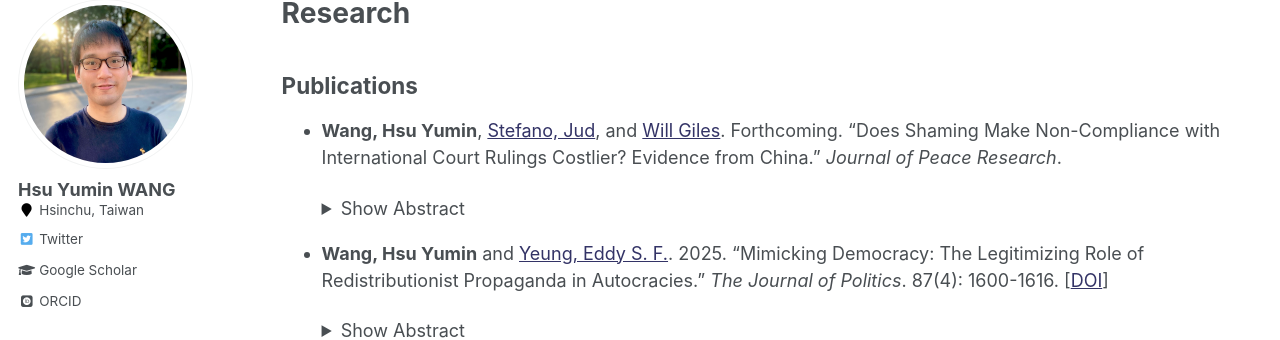
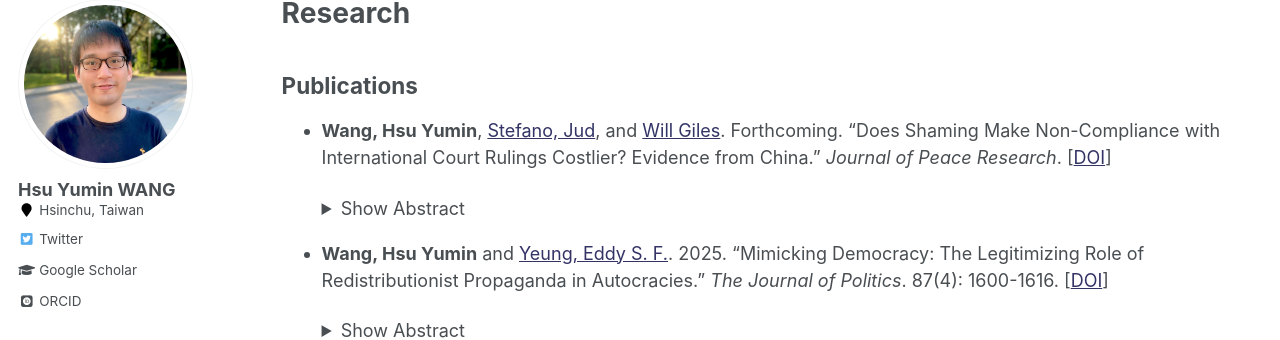
Before and after one commit to hsuyumin/hsuyumin.github.io, a Jekyll site: the page built from _pages/publications.md, in a window 1280 px wide and 900 px high. Shown: the part 119-459 px from the top of the window. Built offline with Jekyll 4.4.1, drawn with Linux system fonts in a browser that asks for light colours; some web fonts are replaced.

Commit message:
Update publications.md

```diff
--- a/_pages/publications.md
+++ b/_pages/publications.md
@@ -10,7 +10,7 @@ redirect_from:
 
 ## Publications
 
-* **Wang, Hsu Yumin**, [Stefano, Jud](http://stefanojud.com/), and [Will Giles](https://www.linkedin.com/in/will-giles-83a51362). Forthcoming. "Does Shaming Make Non-Compliance with International Court Rulings Costlier? Evidence from China." _Journal of Peace Research_.
+* **Wang, Hsu Yumin**, [Stefano, Jud](http://stefanojud.com/), and [Will Giles](https://www.linkedin.com/in/will-giles-83a51362). Forthcoming. "Does Shaming Make Non-Compliance with International Court Rulings Costlier? Evidence from China." _Journal of Peace Research_. [[DOI](https://doi.org/10.1177/00223433251360203)]
 
     <details>
       <summary>Show Abstract</summary>
```
